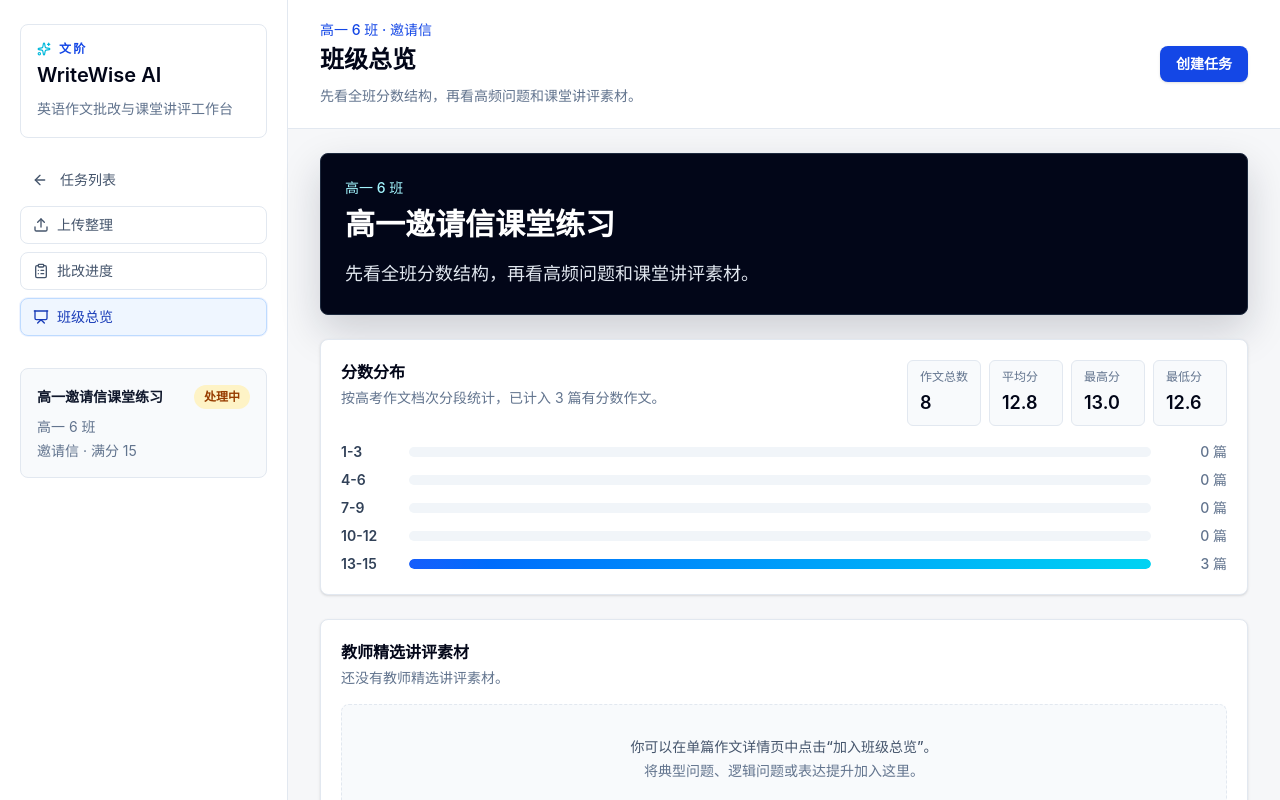
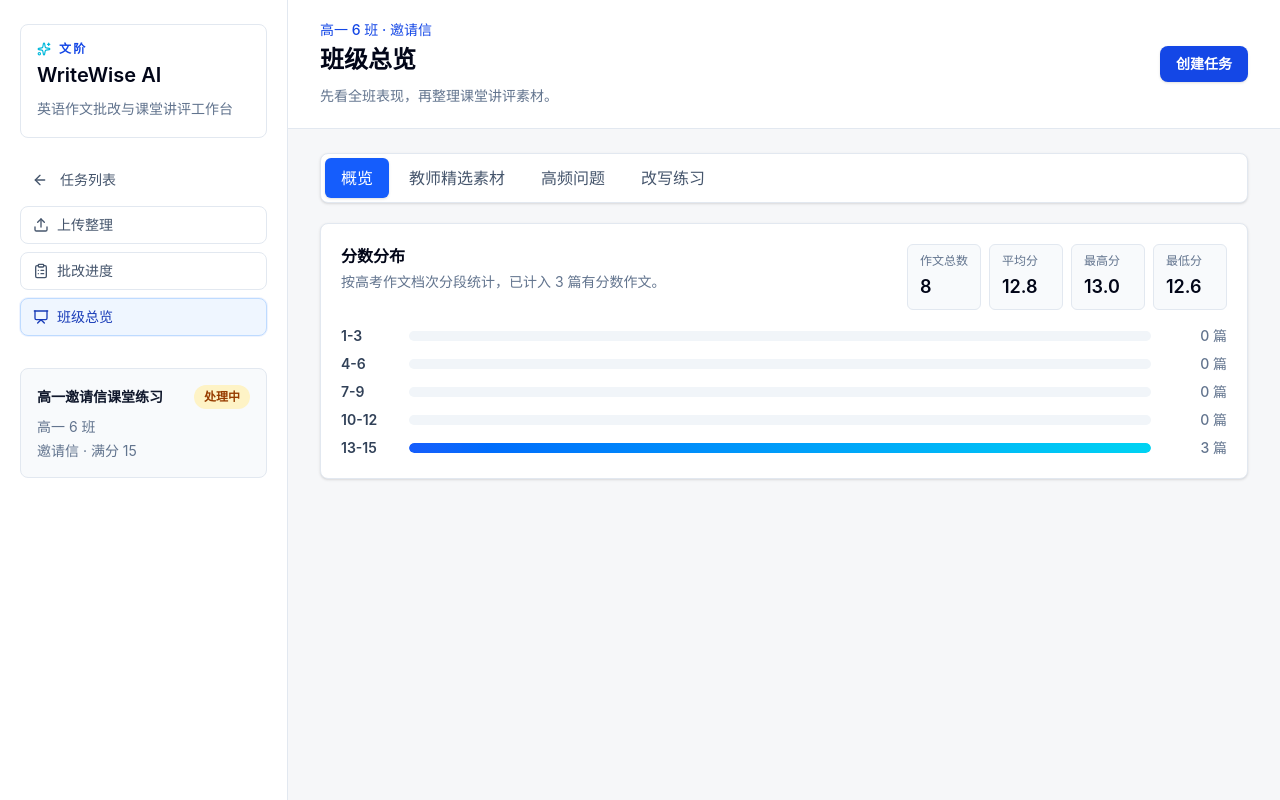
Before and after one commit to lionbriant88/wenjie-writewise-ai, a React (Vite) app in the folder app/: page /tasks/task-2/class-review in a window 1280 px wide. Shown: the top 800 px of the page. Built offline with nearby package versions, Linux system fonts and the light colour scheme.

Commit message:
feat: add class review workspace tabs

```diff
--- a/app/src/pages/ClassReviewPage.tsx
+++ b/app/src/pages/ClassReviewPage.tsx
@@ -1,19 +1,112 @@
+import { useState } from 'react'
 import { useParams } from 'react-router-dom'
-import { ClassInsightPanel } from '../components/ClassInsightPanel'
 import { ClassReviewMaterialsPanel } from '../components/ClassReviewMaterialsPanel'
 import { EmptyState } from '../components/EmptyState'
 import { useAppState } from '../context/useAppState'
 import { AppLayout } from '../layout/AppLayout'
+import type { ClassInsightItem } from '../types'
 import { getClassOverviewStats } from '../utils/classOverview'
 import { findClassInsight, findEssaysByTask, findTask } from '../utils/taskLookup'
+
+type ClassReviewTab = 'overview' | 'materials' | 'issues' | 'exercises'
+
+const classReviewTabs: Array<{ id: ClassReviewTab; label: string }> = [
+  { id: 'overview', label: '概览' },
+  { id: 'materials', label: '教师精选素材' },
+  { id: 'issues', label: '高频问题' },
+  { id: 'exercises', label: '改写练习' },
+]
 
 function formatScore(score: number | null) {
   return score === null ? '-' : score.toFixed(1)
 }
 
+function ClassReviewTabList({
+  activeTab,
+  onTabChange,
+}: {
+  activeTab: ClassReviewTab
+  onTabChange: (tab: ClassReviewTab) => void
+}) {
+  return (
+    <div
+      role="tablist"
+      aria-label="班级总览内容"
+      className="flex flex-wrap gap-1 rounded-lg border border-slate-200 bg-white p-1 shadow-sm"
+    >
+      {classReviewTabs.map((tab) => (
+        <button
+          key={tab.id}
+          type="button"
+          role="tab"
+          aria-selected={activeTab === tab.id}
+          onClick={() => onTabChange(tab.id)}
+          className={`tech-focus rounded-md px-4 py-2 text-sm font-semibold transition ${
+            activeTab === tab.id
+              ? 'bg-blue-600 text-white shadow-sm'
+              : 'text-slate-600 hover:bg-slate-50 hover:text-slate-950'
+          }`}
+        >
+          {tab.label}
+        </button>
+      ))}
+    </div>
+  )
+}
+
+function CompactInsightGroup({ title, items }: { title: string; items: ClassInsightItem[] }) {
+  if (items.length === 0) {
+    return null
+  }
+
+  return (
+    <section className="rounded-lg border border-slate-200 bg-white p-4 shadow-sm">
+      <div className="mb-3 flex items-center justify-between gap-3">
+        <h3 className="text-base font-semibold text-slate-950">{title}</h3>
+        <span className="rounded-full bg-slate-100 px-2.5 py-1 text-xs font-semibold text-slate-600">
+          {items.length} 项
+        </span>
+      </div>
+      <div className="divide-y divide-slate-100">
+        {items.map((item) => (
+          <article key={item.id} className="py-3 first:pt-0 last:pb-0">
+            <div className="flex flex-wrap items-start justify-between gap-2">
+              <h4 className="text-sm font-semibold text-slate-950">{item.title}</h4>
+              {typeof item.count === 'number' ? (
+                <span className="rounded-full bg-blue-50 px-2 py-0.5 text-xs font-semibold text-blue-700">
+                  {item.count} 次
+                </span>
+              ) : null}
+            </div>
+            <p className="mt-1 text-sm leading-6 text-slate-600">{item.detail}</p>
+            {item.examples.length ? (
+              <div className="mt-2 space-y-1">
+                {item.examples.map((example) => (
+                  <p key={example} className="text-xs leading-5 text-slate-500">
+                    例句：{example}
+                  </p>
+                ))}
+              </div>
+            ) : null}
+          </article>
+        ))}
+      </div>
+    </section>
+  )
+}
+
+function EmptyTabState({ title }: { title: string }) {
+  return (
+    <section className="rounded-lg border border-dashed border-slate-200 bg-white p-6 text-center shadow-sm">
+      <p className="text-sm font-semibold text-slate-700">{title}</p>
+    </section>
+  )
+}
+
 export function ClassReviewPage() {
   const { taskId = '' } = useParams()
   const { tasks, essays, gradingResults, classInsights, classReviewMaterials, removeClassReviewMaterial } = useAppState()
+  const [activeTab, setActiveTab] = useState<ClassReviewTab>('overview')
   const task = findTask(tasks, taskId)
   const insight = findClassInsight(classInsights, taskId)
   const taskMaterials = classReviewMaterials.filter((material) => material.taskId === taskId)
@@ -37,25 +130,20 @@ export function ClassReviewPage() {
     )
   }
 
+  const hasIssueInsights =
+    insight.grammarErrors.length > 0 || insight.spellingErrors.length > 0 || insight.typicalSentences.length > 0
+
   return (
     <AppLayout
       task={task}
       title="班级总览"
       currentStep="class-review"
-      description="先看全班分数结构，再看高频问题和课堂讲评素材。"
+      description="先看全班表现，再整理课堂讲评素材。"
     >
-      <div className="space-y-6">
-        <div className="rounded-lg border border-slate-800 bg-slate-950 p-6 text-white shadow-[0_16px_40px_rgba(15,23,42,0.18)]">
-          <div className="flex flex-wrap items-center justify-between gap-4">
-            <div>
-              <p className="text-sm font-medium text-cyan-200">{task.className}</p>
-              <h3 className="mt-2 text-3xl font-semibold">{task.taskName}</h3>
-            </div>
-          </div>
-          <p className="mt-4 max-w-3xl text-lg leading-8 text-slate-200">
-            先看全班分数结构，再看高频问题和课堂讲评素材。
-          </p>
-        </div>
+      <div className="space-y-5">
+        <ClassReviewTabList activeTab={activeTab} onTabChange={setActiveTab} />
+
+        {activeTab === 'overview' ? (
           <section className="rounded-lg border border-slate-200 bg-white p-5 shadow-sm">
             <div className="flex flex-wrap items-start justify-between gap-4">
               <div>
@@ -92,17 +180,35 @@ export function ClassReviewPage() {
               ))}
             </div>
           </section>
+        ) : null}
+
+        {activeTab === 'materials' ? (
           <ClassReviewMaterialsPanel
             taskId={task.id}
             materials={taskMaterials}
             onRemoveMaterial={removeClassReviewMaterial}
           />
-        <div className="grid gap-5 xl:grid-cols-2">
-          <ClassInsightPanel title="高频语法错误" items={insight.grammarErrors} large />
-          <ClassInsightPanel title="高频拼写错误" items={insight.spellingErrors} large />
-          <ClassInsightPanel title="典型问题句" items={insight.typicalSentences} large />
-          <ClassInsightPanel title="可上课改写练习" items={insight.rewriteExercises} large />
+        ) : null}
+
+        {activeTab === 'issues' ? (
+          hasIssueInsights ? (
+            <div className="grid gap-4 xl:grid-cols-3">
+              <CompactInsightGroup title="高频语法错误" items={insight.grammarErrors} />
+              <CompactInsightGroup title="高频拼写错误" items={insight.spellingErrors} />
+              <CompactInsightGroup title="典型问题句" items={insight.typicalSentences} />
             </div>
+          ) : (
+            <EmptyTabState title="当前暂无高频问题。" />
+          )
+        ) : null}
+
+        {activeTab === 'exercises' ? (
+          insight.rewriteExercises.length > 0 ? (
+            <CompactInsightGroup title="可上课改写练习" items={insight.rewriteExercises} />
+          ) : (
+            <EmptyTabState title="当前暂无可上课改写练习。" />
+          )
+        ) : null}
       </div>
     </AppLayout>
   )
```
Also changed, not shown: 1 other file (tests, documents, lock files or other folders). Lines whose indentation alone changed are shown as unchanged.
